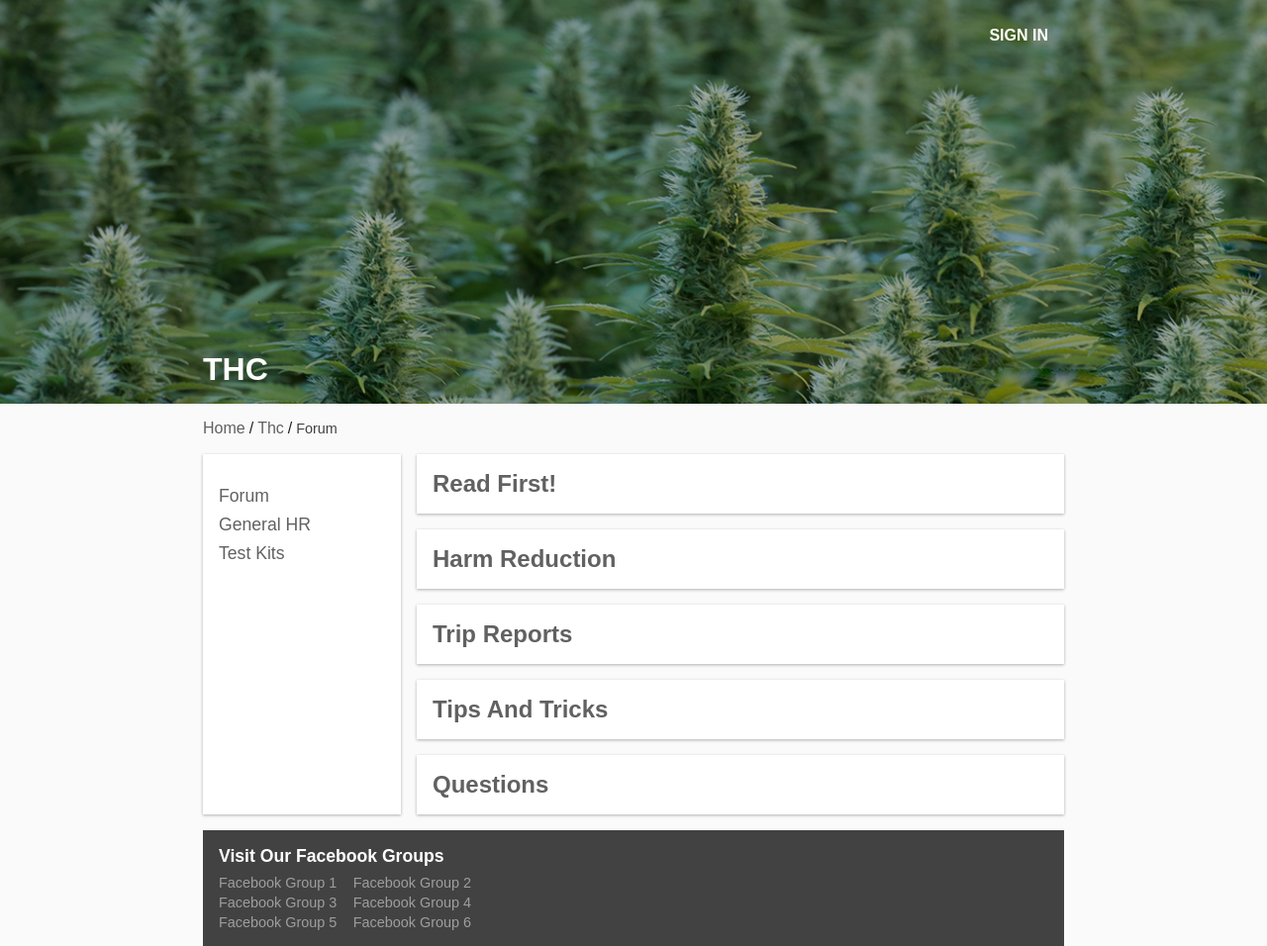
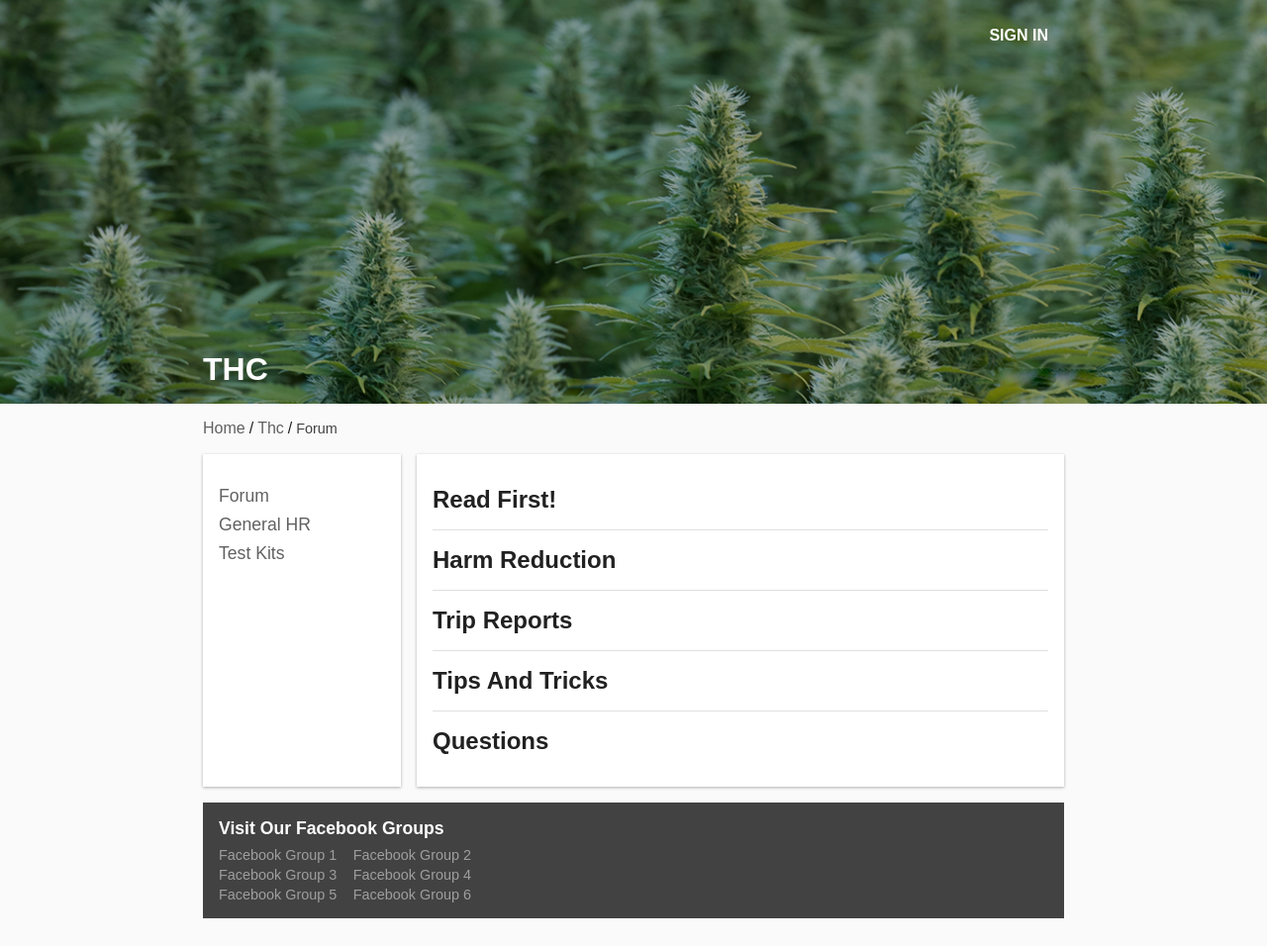
Before and after one commit to thetalkgroups/thetalkgroups.github.io, a Jekyll site: the page built from thc/forum/index.html, in a window 1280 px wide. Shown: the whole page at 99% size. Built offline with Jekyll 4.4.1, drawn with Linux system fonts in a browser that asks for light colours; comment, search, counter and statistics services are not loaded; after the commit the page ends 928 px from its top, so only the background shows below that.

Commit message:
random changes

```diff
--- a/_includes/head.html
+++ b/_includes/head.html
@@ -5,7 +5,6 @@
 <script src="https://www.gstatic.com/firebasejs/3.4.0/firebase-app.js"></script>
 <script src="https://www.gstatic.com/firebasejs/3.4.0/firebase-auth.js"></script>
 
-<!--<script src="https://cdnjs.cloudflare.com/ajax/libs/webcomponentsjs/0.7.22/webcomponents-lite.min.js" async></script>-->
 <script src="https://cdnjs.cloudflare.com/ajax/libs/es6-shim/0.35.1/es6-shim.min.js" async></script>
 
 <link rel="stylesheet" href="/css/main.css" async>
--- a/css/forum.scss
+++ b/css/forum.scss
@@ -2,20 +2,17 @@
 ---
 
 .wrapper > section.card {
-    padding: 0 !important;
-    background: transparent;
-    box-shadow: none;
-}
-
-.wrapper > section.card {
-    > a.card {
-        margin-bottom: 16px;
+    > a {
+        color: #212121;
+        padding: 16px 0;
+        border-bottom: 1px solid #E0E0E0;
 
         h2 {
-            margin-bottom: 0;
+            margin: 0;
         }
     }
-    > a.card:last-child {
-        margin-bottom: 0;
+
+    > a:last-child {
+        border-bottom: none;
     }
 }
--- a/thc/forum/index.html
+++ b/thc/forum/index.html
@@ -7,8 +7,8 @@ head: >
 
 {% assign data = site.data[page.group] %}
 
-<a class="card" href="{{ data.baseUrl }}/forum/read-first.html"><h2>Read first!</h2></a>
-<a class="card" href="{{ data.baseUrl }}/forum/harm-reduction.html"><h2>Harm Reduction</h2></a>
-<a class="card" href="{{ data.baseUrl }}/forum/trip-reports"><h2>Trip Reports</h2></a>
-<a class="card" href="{{ data.baseUrl }}/forum/tips-and-tricks"><h2>Tips And Tricks</h2></a>
-<a class="card" href="{{ data.baseUrl }}/forum/questions"><h2>Questions</h2></a>
+<a href="{{ data.baseUrl }}/forum/read-first.html"><h2>Read first!</h2></a>
+<a href="{{ data.baseUrl }}/forum/harm-reduction.html"><h2>Harm Reduction</h2></a>
+<a href="{{ data.baseUrl }}/forum/trip-reports"><h2>Trip Reports</h2></a>
+<a href="{{ data.baseUrl }}/forum/tips-and-tricks"><h2>Tips And Tricks</h2></a>
+<a href="{{ data.baseUrl }}/forum/questions"><h2>Questions</h2></a>
--- a/tsconfig.json
+++ b/tsconfig.json
@@ -7,7 +7,8 @@
         "noImplicitAny": true,
         "removeComments": true,
         "noUnusedParameters": true,
-        "forceConsistentCasingInFileNames": true
+        "forceConsistentCasingInFileNames": true,
+        "noImplicitThis": true
     },
     "include": [
         "ts/**/*",
```
